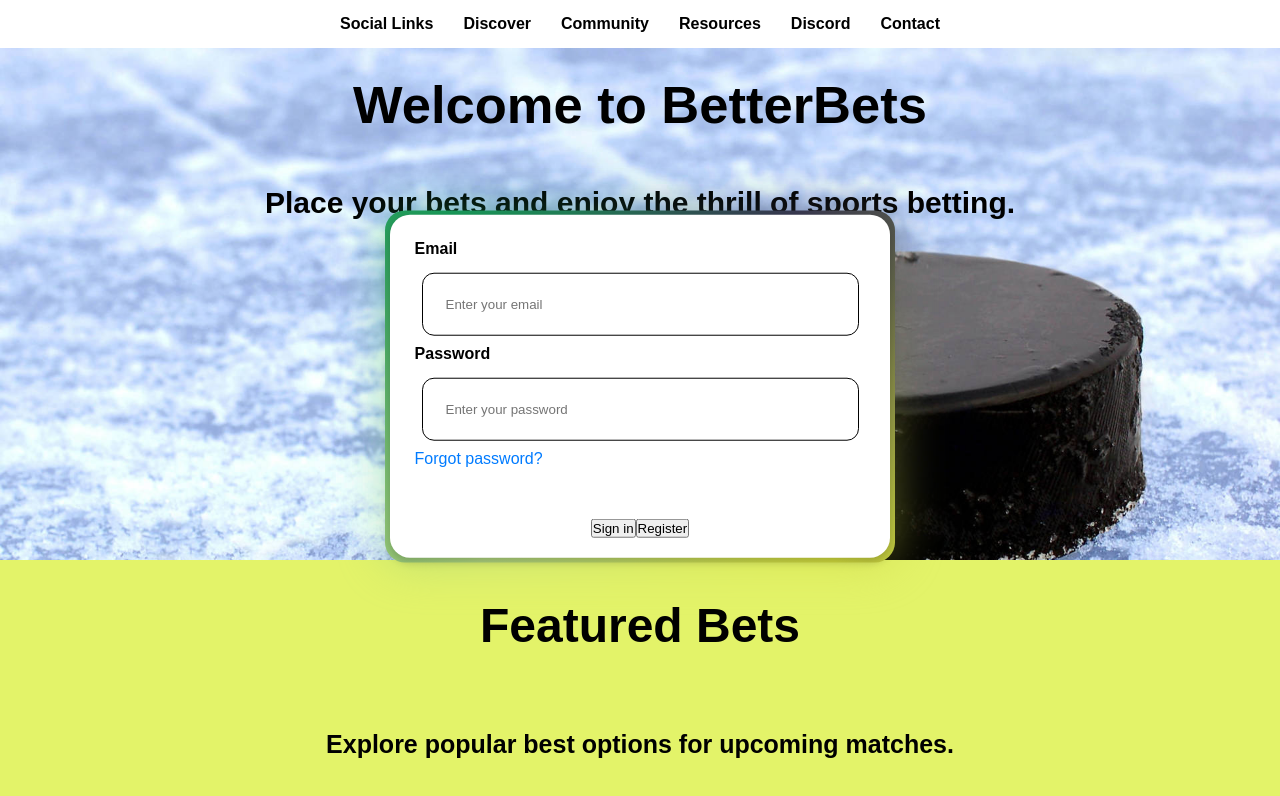
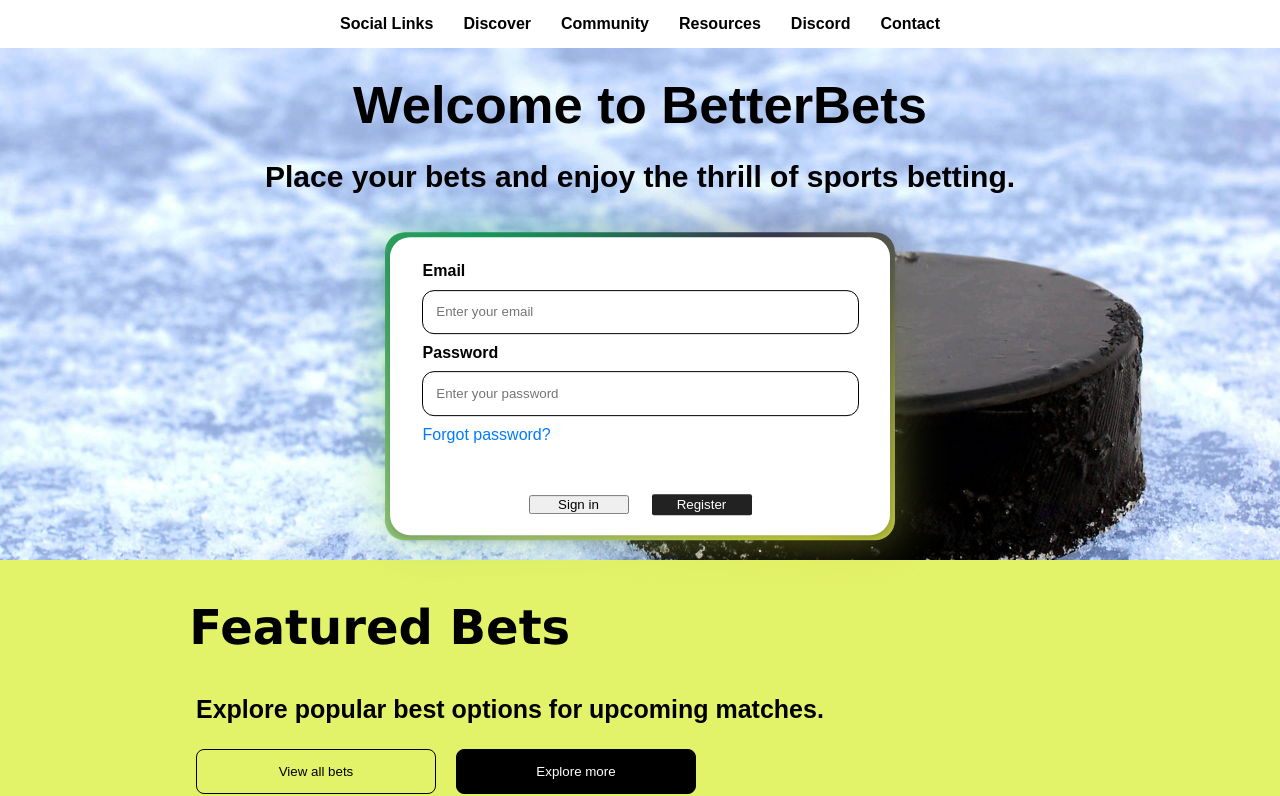
Before and after one commit to julianquiala031/SportsBettingProject, a React (Create React App) app in the folder app-frontend/: page / in a window 1280 px wide. Shown: the top 796 px of the page. Built offline with nearby package versions, Linux system fonts and the light colour scheme.

Commit message:
added styling and alignment to text and buttons.

```diff
--- a/app-frontend/src/App.module.css
+++ b/app-frontend/src/App.module.css
@@ -1,3 +1,4 @@
+
 .mainContainer {
     position: relative;
     width: 100%;
@@ -31,7 +32,7 @@
 .welcomeDesc{
     font-size: 30px;
     text-align: center;
-    padding: 2%;
+
     }
 .welcomeTitleContainer {
     width: 100%;
@@ -93,28 +94,31 @@
     color: #000000;
     text-align: left;
     font-size: 16px;
+    margin-left: 8px;
     font-weight: bold;
     display: block; /* Ensures it appears above the input */
-    margin-bottom: 5px;
     padding: 1%;
 }
+
 .loginBox input {
     width: 95%;
-    padding: 5%;
+    padding: 3%;
     margin: 5px 0;
     border: 1px solid #000000;
     border-radius: 12px;
     }
+
 .forgotPassword a {
     display: flex;
     font-size: 1rem;
     text-decoration: none;
     color: #007bff;
+    margin-left: 8px;
     padding: 1%;
     }
 
 .signInButton {
-
+    width: 100px;
     cursor: pointer;
     margin-top: 10%;
 
@@ -122,10 +126,27 @@
     }
 
 .registerButton {
-
+    background-color: #222;
+    width: 100px;
+    border-radius: 2px;
+    border:#000000;
     cursor: pointer;
     margin-top: 10%;
+    margin-left: 5%;
+    height: 21px;
+    color: #fff;
+
+
+
 }
+.registerButton:hover,
+.registerButton:focus {
+  opacity: .75;
+}
+
+
+
+
 
 
 
@@ -133,21 +154,26 @@
 
 
 .featuredBetsContainer {
+    height: 800px;
     background-color: #E3F369;
-
-
+    padding: 1px;
+    border-color: #000000;
 }
 .featuredBetsContainer h1 {
-
-    text-align: center;
+    font-family:Verdana, Tahoma, sans-serif;
+    font-size: 40px;
+    margin-left: 150px;
+    text-align: left;
     font-size: 3rem;
     padding: 3%;
 
 }
 .featuredBetsContainer h4 {
-    text-align: center;
+
+    margin-top: 1px;
+    margin-left: 195px;
     font-size: 25px;
-    padding: 3%;
+
 }
 * {
     box-sizing: border-box;
@@ -155,6 +181,29 @@
     padding: 0;
     font-family: Arial, Helvetica, sans-serif;
 }
+
+.viewAllBetsButton{
+    margin-left: 195px;
+    width: 240px;
+    padding: 14px;
+    margin-top: 25px;
+    background-color: #E3F369;
+    border-radius: 8px;
+    border-width: 1px;
+    border-style: solid;
+}
+
+.exploreMoreButton{
+    margin-left: 20px;
+    width: 240px;
+    padding: 14px;
+    background-color: #000000;
+    color: white;
+    border-radius: 8px;
+    border-width: 1px;
+    border-style: solid;
+}
+
 .flexCardContainer {
     padding: 50px;
     width: 100%;
```
